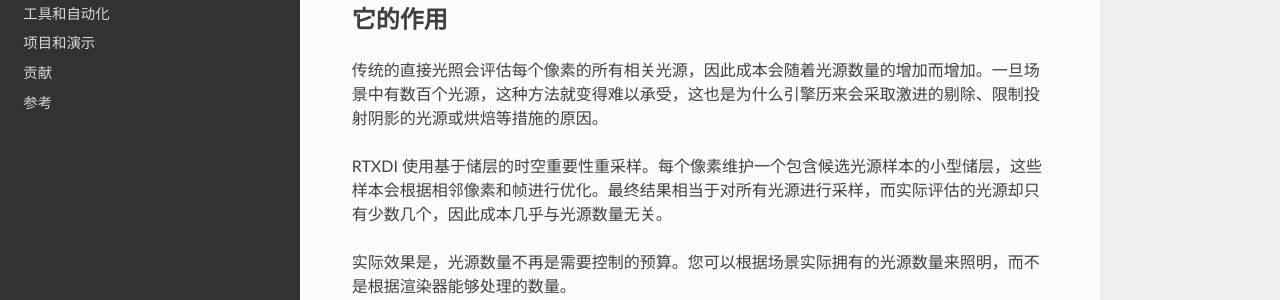
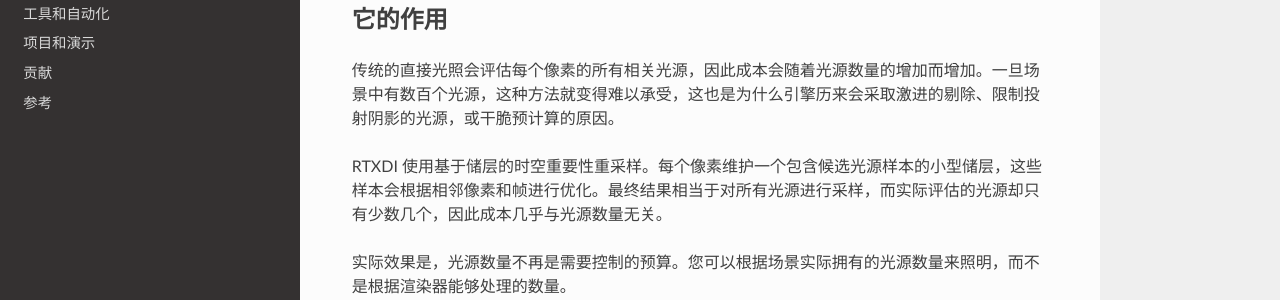
Before and after one commit to OpenHUTB/cpp, an MkDocs documentation site: the page built from docs/optimization/Rendering/RTXDI.md, in a window 1280 px wide and 900 px high. Shown: the part 402-702 px from the top of the window. Built offline with MkDocs 1.6.1, drawn with Linux system fonts in a browser that asks for light colours; nearby versions of some CDN libraries; a script that is not in the unit is left out.

Commit message:
docs: RTXDI 页 bake 改为预计算
原文 aggressively cull, limit shadow-casting lights, or bake，这里的 bake 指离线预计算，与光照烘焙无关。

```diff
--- a/docs/optimization/Rendering/RTXDI.md
+++ b/docs/optimization/Rendering/RTXDI.md
@@ -9,7 +9,7 @@ RTX 直接照明解决了多光源问题：即使数百或数千个光源可能
 
 ## 它的作用
 
-传统的直接光照会评估每个像素的所有相关光源，因此成本会随着光源数量的增加而增加。一旦场景中有数百个光源，这种方法就变得难以承受，这也是为什么引擎历来会采取激进的剔除、限制投射阴影的光源或烘焙等措施的原因。
+传统的直接光照会评估每个像素的所有相关光源，因此成本会随着光源数量的增加而增加。一旦场景中有数百个光源，这种方法就变得难以承受，这也是为什么引擎历来会采取激进的剔除、限制投射阴影的光源，或干脆预计算的原因。
 
 RTXDI 使用基于储层的时空重要性重采样。每个像素维护一个包含候选光源样本的小型储层，这些样本会根据相邻像素和帧进行优化。最终结果相当于对所有光源进行采样，而实际评估的光源却只有少数几个，因此成本几乎与光源数量无关。
 
```
